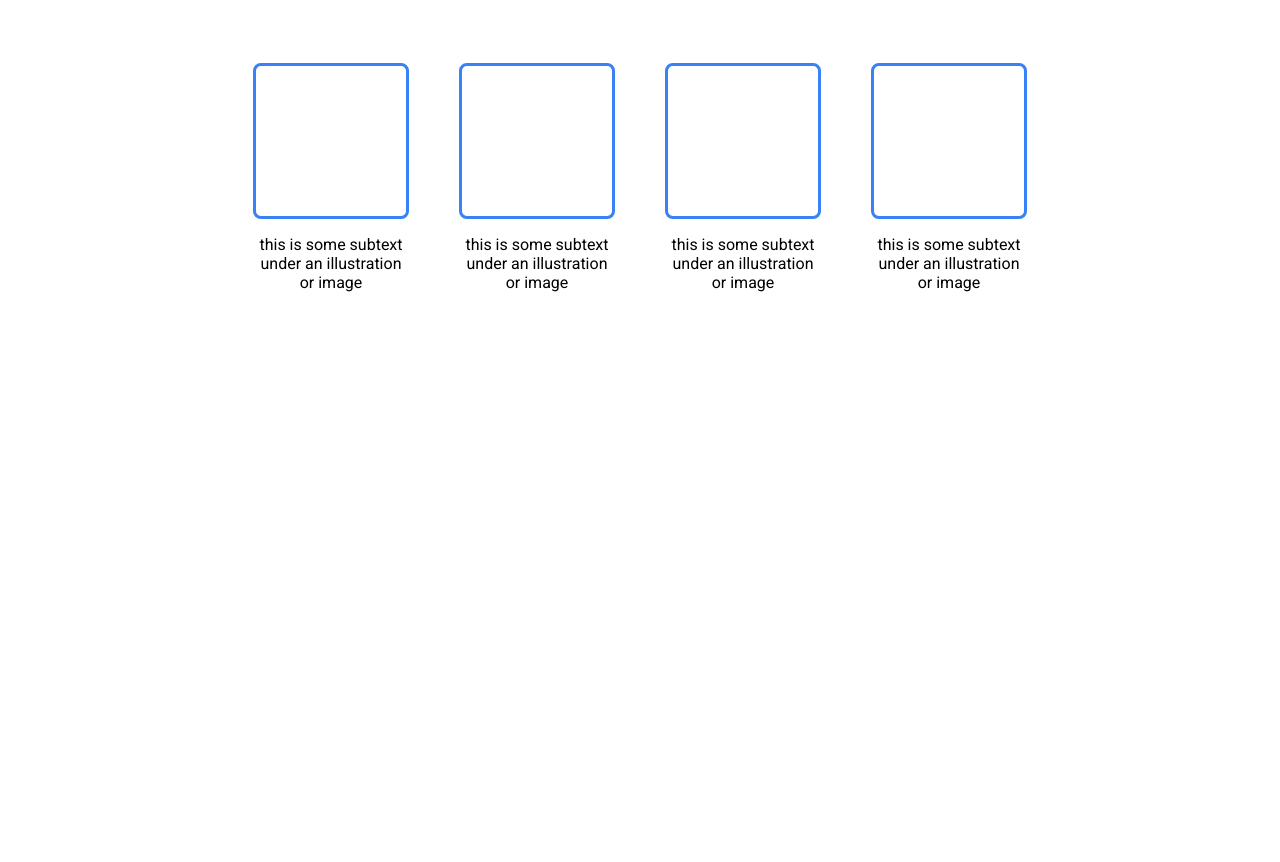
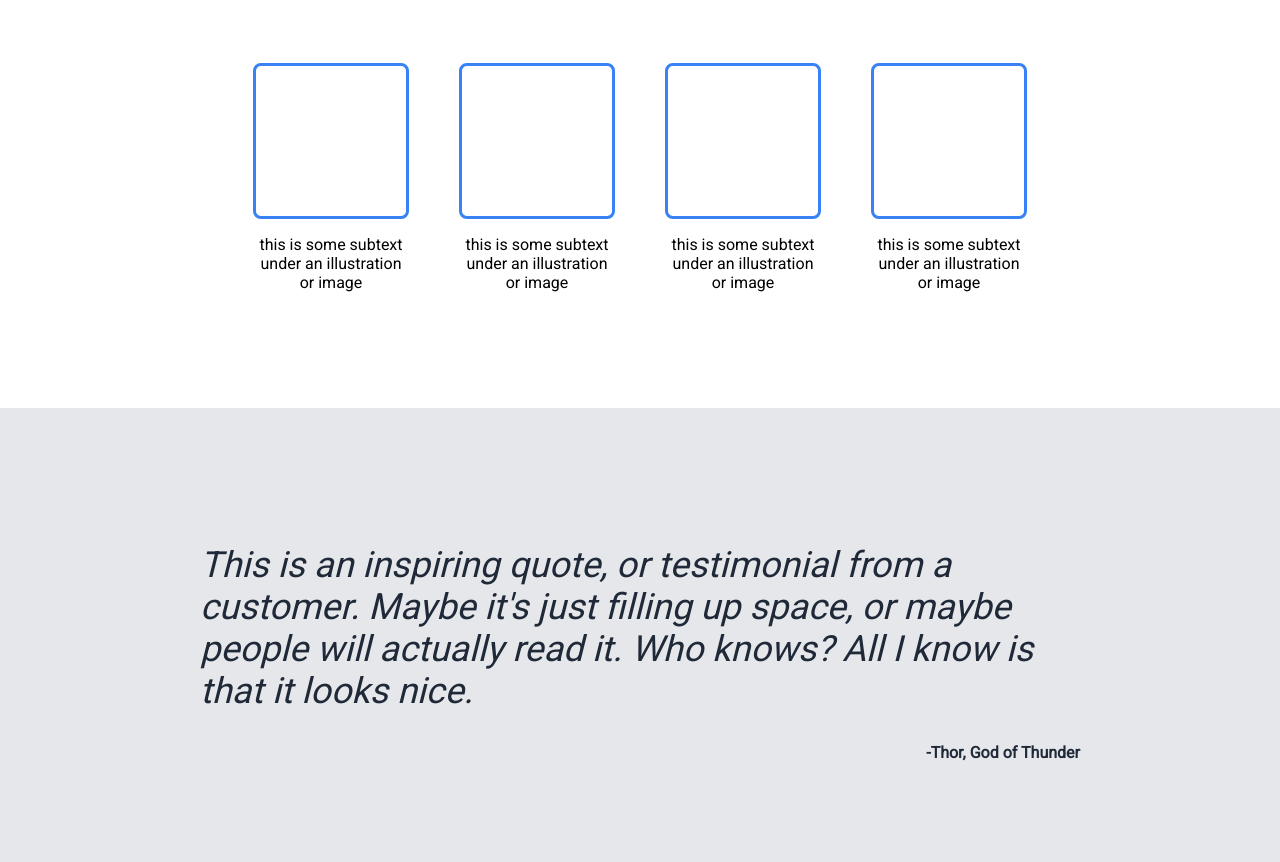
Before and after one commit to lemosbc/top-landing-page, a plain HTML site: page index.html in a window 1280 px wide. Shown: the part 826-1688 px from the top of the page. Before the commit the page ends 1234 px from the top, so only its background shows below. Drawn offline with Linux system fonts and the light colour scheme.

Commit message:
complete quote section

```diff
--- a/index.html
+++ b/index.html
@@ -66,5 +66,13 @@
         </div>
       </div>
     </section>
+    <section class="quote">
+      <p class="quote-text">This is an inspiring quote,
+        or testimonial from a customer. Maybe it's just
+        filling up space, or maybe people will actually
+        read it. Who knows? All I know is that it looks nice.
+      </p>
+      <p class="quote-author">-Thor, God of Thunder</p>
+    </section>
   </body>
 </html>
--- a/styles.css
+++ b/styles.css
@@ -124,6 +124,29 @@ ul {
   align-items: center;
 }
 
-p {
+.quote {
+  display: flex;
+  flex-direction: column;
+  justify-content: center;
+  align-items: center;
+  background-color: var(--light-grey);
+  color: var(--dark-blue);
+  padding: 100px 200px;
+}
+
+.tile-text {
   width: 150px;
 }
+
+.quote-text {
+  font-size: 36px;
+  font-style: italic;
+  font-weight: 100;
+}
+
+.quote-author {
+  align-self: flex-end;
+  font-weight: bold;
+  padding: 0px;
+  margin: -5px 0px 0px 0px;
+}
```
